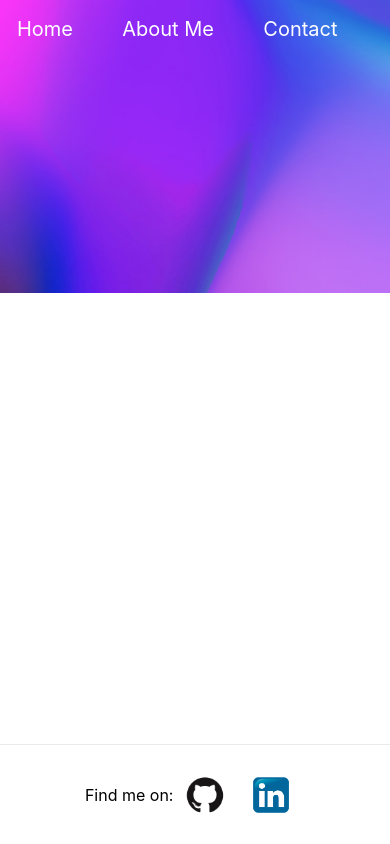
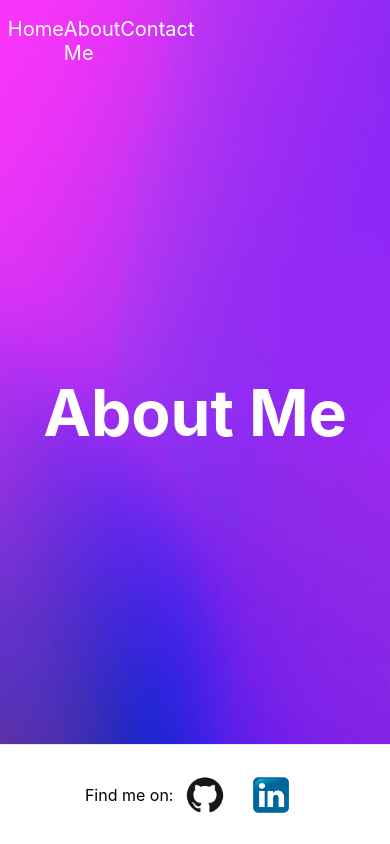
Before and after one commit to sambrad/nextjs, a Next.js app: page /about in a window 390 px wide. Built offline with nearby package versions, Linux system fonts and the light colour scheme.

Commit message:
mobileFixes

```diff
--- a/styles/Home.module.css
+++ b/styles/Home.module.css
@@ -20,12 +20,12 @@
 }
 
 .mainHeader {
-  width: 40vh;
+  width: 30vw;
   display: flex;
   flex-direction: row;
   justify-content: space-between;
 
-  padding-left: 2vh;
+  padding-left: 2vw;
   padding-top: 2vh;
   padding-bottom: 2vh;
 }
@@ -61,11 +61,11 @@
 }
 
 .header {
-  width: 40vh;
+  width: 30vw;
   display: flex;
   justify-content: space-between;
 
-  padding-left: 2vh;
+  padding-left: 2vw;
   padding-top: 2vh;
   padding-bottom: 2vh;
 }
@@ -225,7 +225,7 @@
   flex-direction: column;
   background-image: url("/movement.png");
   background-repeat: no-repeat;
-  background-size: 100%;
+  background-size: cover;
   overflow: hidden;
 }
 
@@ -233,7 +233,6 @@
   flex: 1;
   display: flex;
   flex-direction: column;
-  height: 50%;
   text-align: center;
   justify-content: center;
 }
@@ -245,7 +244,7 @@
 }
 
 .project {
-  width: 110%;
+  width: 100vw;
   height: 50vh;
   overflow: hidden;
   border-top: 3px solid black;
@@ -253,18 +252,18 @@
 
 .one {
   border-right: 3px solid black;
-  width: 40%;
+  width: 40vw;
   float: left;
-  height: 100%;
+  height: 100vh;
   background: #666;
   position: relative;
   transform: skew(-9deg);
 }
 
 .two {
-  width: 60%;
+  width: 60vw;
   float: left;
-  height: 100%;
+  height: 100vh;
   background: #999;
   transform: skew(-9deg);
   position: relative;
```
